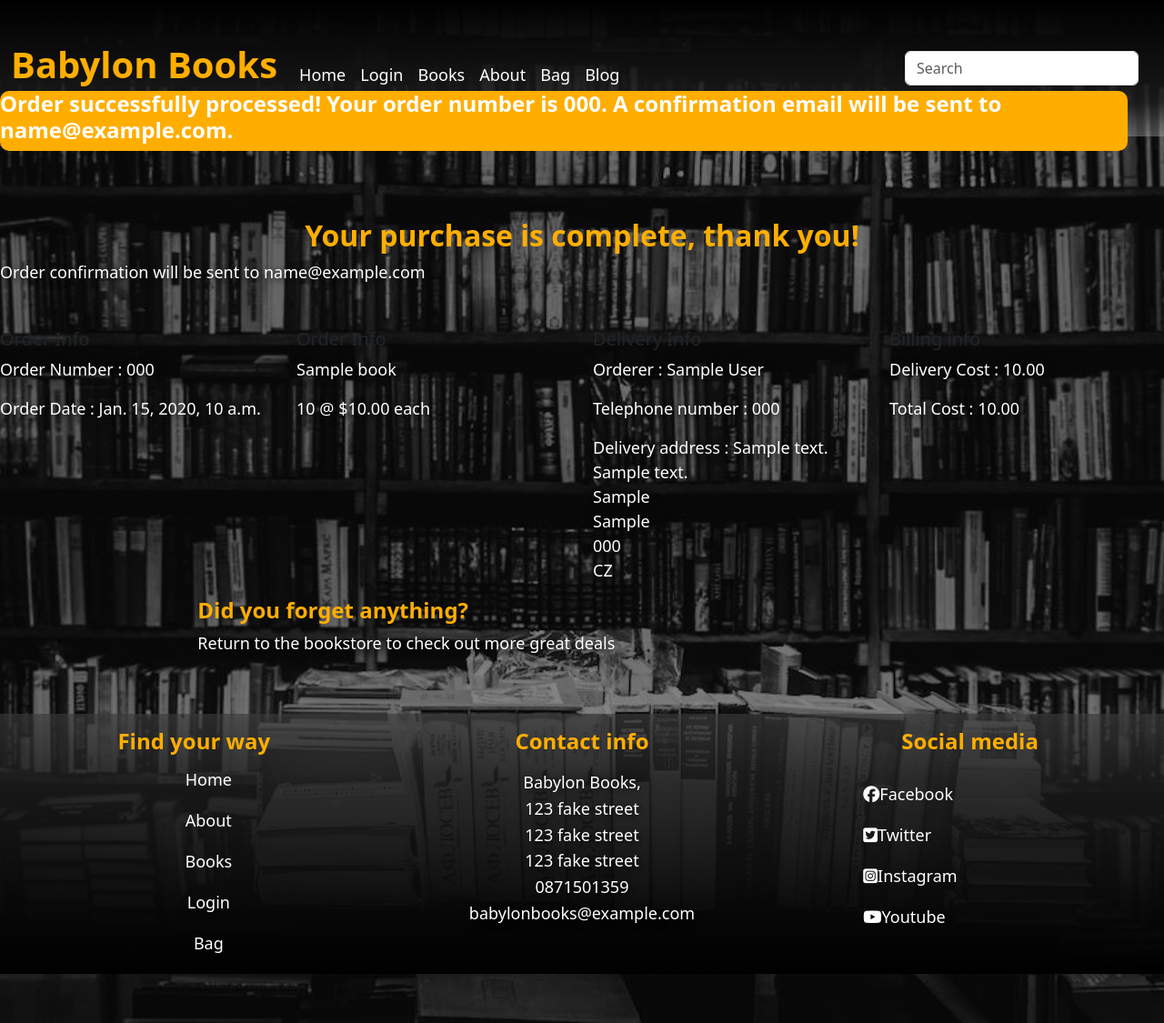
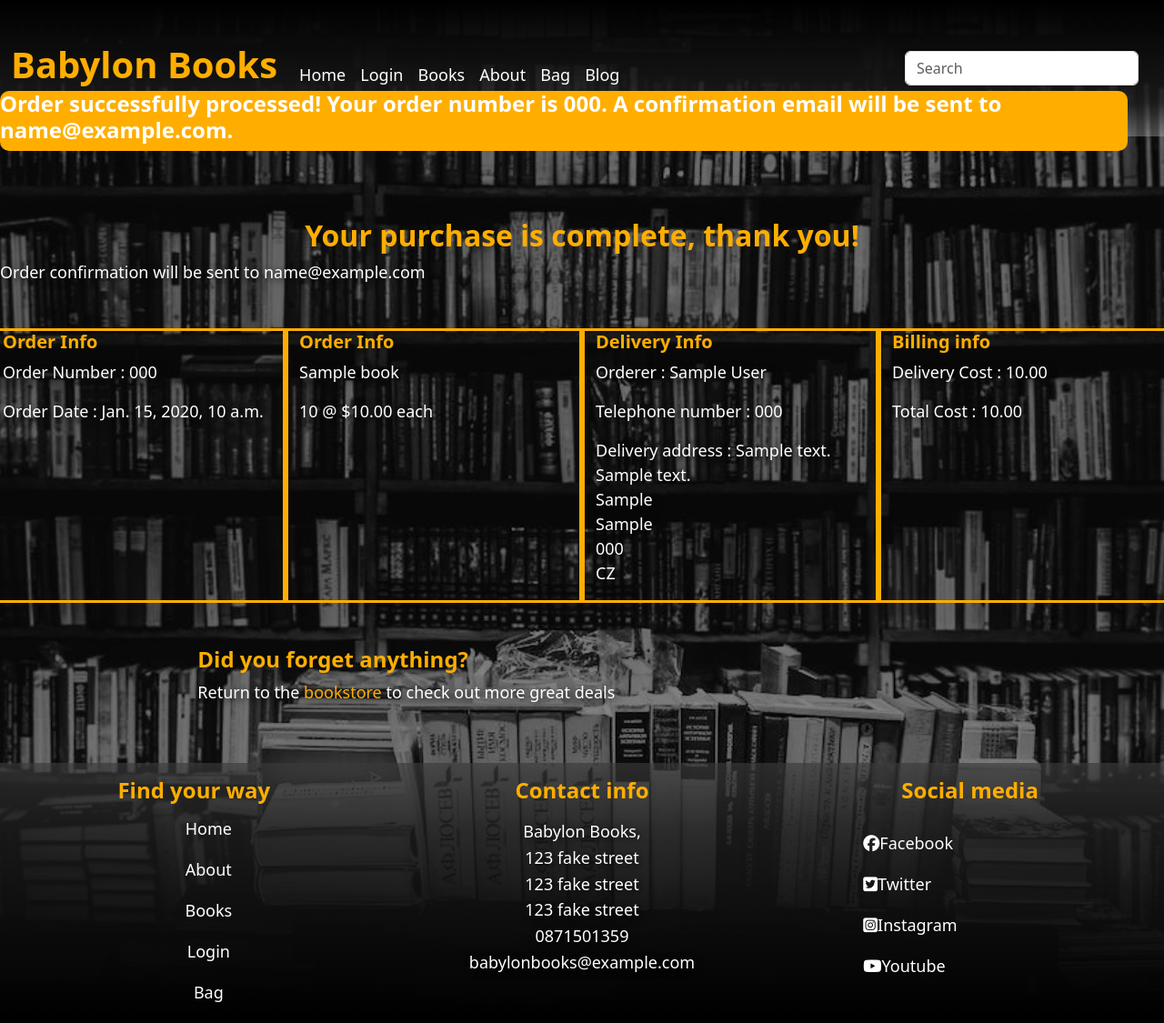
Before and after one commit to gazamcnulty/pp5-babylon-books, a Django app: page /checkout/checkout_success/000 in a window 1280 px wide. Shown: the whole page at 91% size. Run offline with Django 3.2, Linux system fonts and the light colour scheme; tables that the repository leaves empty hold one stand-in row (values such as "Sample post"); some libraries are stand-ins or nearby versions.

Commit message:
updated css layout of checkout_success

```diff
--- a/checkout/views.py
+++ b/checkout/views.py
@@ -172,8 +172,8 @@ def checkout_success(request, order_number):
                 user_profile_form.save()
 
     messages.success(request, f'Order successfully processed! \
-        Your order number is {order_number}. A confirmation \
-        email will be sent to {order.email}.')
+        Your order number is {order_number}. \
+        A confirmation email will be sent to {order.email}.')\
 
     if 'bag' in request.session:
         del request.session['bag']
--- a/static/css/style.css
+++ b/static/css/style.css
@@ -11,7 +11,7 @@ html,body
 
 
 
-h1, h2, h3, h4 {
+h1, h2, h3, h4, h5 {
 
     color: rgb(255, 174, 0);
     font-weight: bold;
@@ -312,7 +312,13 @@ nav {
 
 
 
+/*--------------checkout_success--------*/
 
+
+.checkout_border {
+    border-style: solid;
+    border-color:  rgb(255, 174, 0) !important;
+}
 
 
 
--- a/templates/checkout_success.html
+++ b/templates/checkout_success.html
@@ -5,21 +5,26 @@
     <div class="row mt-5">
         <div class="col-12 mt-5">
             <h2 class="text-center mt-5">Your purchase is complete, thank you!</h2>
-            <p>Order confirmation will be sent to {{ order.email }}</p>
+            <div class="row">
+                <div class="col-12">
+
+                </div>
+            </div>
+            <p>Order confirmation will be sent to <span>{{ order.email }}</span></p>
             <div class="row mt-5">
-                <div class="col mx-auto">
+                <div class="col mx-auto checkout_border">
                     <h5>Order Info</h5>
                     <p>Order Number : {{ order.order_number }}</p>
                     <p>Order Date : {{ order.date }}</p>
                 </div>
-                <div class="col mx-auto">
+                <div class="col mx-auto checkout_border">
                     <h5>Order Info</h5>
                     {% for item in order.lineitems.all %}
                         <p>{{ item.product.title }}</p>
                         <p>{{ item.quantity }} @ ${{ item.product.price }} each</p>
                     {% endfor %}
                 </div>
-                <div class="col mx-auto">
+                <div class="col mx-auto checkout_border">
                     <h5>Delivery Info</h5>
                     <p>Orderer : {{ order.full_name }}</p>
                     <p>Telephone number : {{ order.phone_number }}</p>
@@ -31,7 +36,7 @@
                         {{ order.country }}
                         </p>
                 </div>
-                <div class="col mx-auto">
+                <div class="col mx-auto checkout_border">
                     <h5>Billing info</h5>
                     <p>Delivery Cost : {{ order.delivery_cost }}</p>
                     <p>Total Cost : {{ order.grand_total }}</p>
@@ -39,10 +44,10 @@
             </div>
 
 
-            <div class="row">
+            <div class="row mt-5">
                 <div class="col-8 mx-auto">
                     <h4>Did you forget anything?</h4>
-                    <a href="{% url 'books' %}"><p>Return to the bookstore to check out more great deals</p></a>
+                    <p>Return to the <a href="{% url 'books' %}" class="amber_span"> bookstore </a> to check out more great deals</p>
                 </div>
             </div>
             <div class="book_tile text-center">
```
